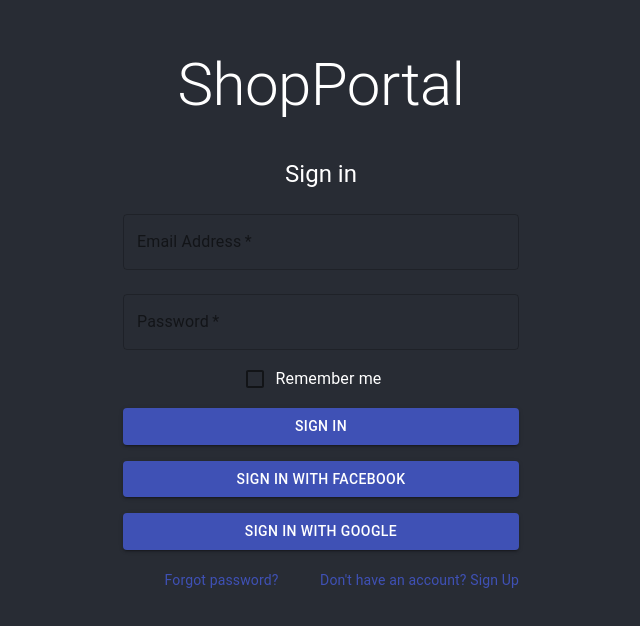
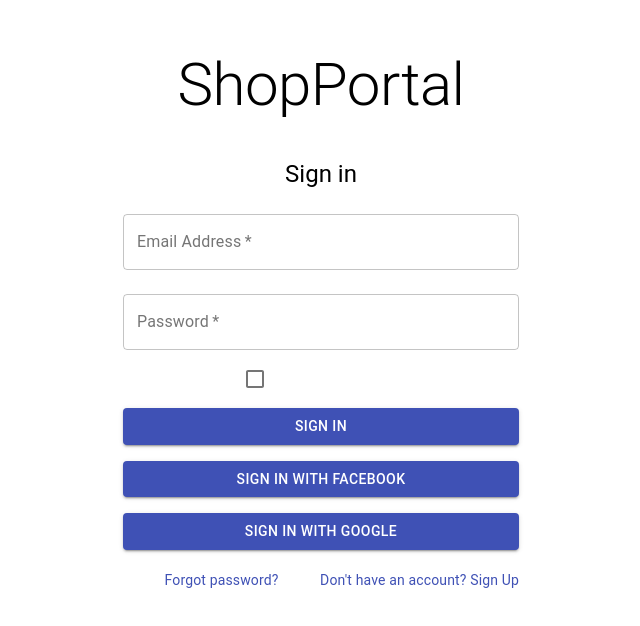
Before and after one commit to lucpizz/shop-portal, a React (Create React App) app in the folder client/: page / in a window 1280 px wide. Shown: the part 110-736 px from the top of the page, without its empty margins (319-959 px from the left). Built offline with nearby package versions, Linux system fonts and the light colour scheme.

Commit message:
Remove unneeded packages and change SignIn to white background

```diff
--- a/client/src/App.css
+++ b/client/src/App.css
@@ -1,20 +1,6 @@
 .App {
   text-align: center;
-}
-
-.App-logo {
-  height: 40vmin;
-  pointer-events: none;
-}
-
-@media (prefers-reduced-motion: no-preference) {
-  .App-logo {
-    animation: App-logo-spin infinite 20s linear;
-  }
-}
-
-.App-header {
-  background-color: #282c34;
+  background-color: white;
   min-height: 100vh;
   display: flex;
   flex-direction: column;
@@ -28,11 +14,6 @@
   color: #61dafb;
 }
 
-@keyframes App-logo-spin {
-  from {
-    transform: rotate(0deg);
-  }
-  to {
-    transform: rotate(360deg);
-  }
+h1 {
+  color: black;
 }
--- a/client/src/App.js
+++ b/client/src/App.js
@@ -6,9 +6,7 @@
 function App() {
   return (
     <div className='App'>
-      <header className='App-header'>
         <SignIn />
-        </header>
     </div>
   );
 }
```
Also changed, not shown: package.json (+1 -9 lines), 1 other file (tests, documents, lock files or other folders).
